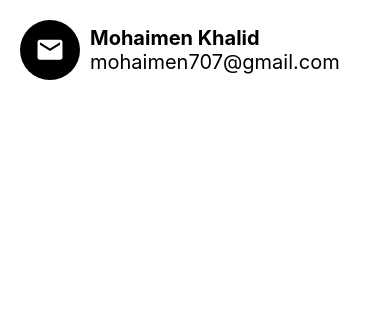
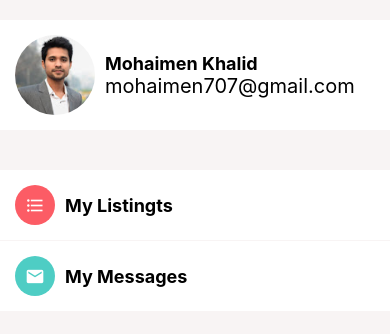
Before and after one commit to mohaimenkhalid/React-Native-Simple-Project, a React Native app: screen / in a window 390 px wide. Shown: the top 334 px of the page. Built offline with nearby package versions, Linux system fonts and the light colour scheme; what react-native would draw is missing.

Commit message:
Account screen design

```diff
--- a/App.js
+++ b/App.js
@@ -7,8 +7,8 @@
 import ViewImageScreen from './app/screens/ViewImageScreen';
 
 import WelcomeScreen from './app/screens/WelcomeScreen';
-import Icon from './app/componets/Icon';
-import ListItem from './app/componets/ListItem';
+
+import AccountScreen from './app/screens/AccountScreen';
 
 const App = () => {
   return (
@@ -28,21 +28,7 @@
     //<ViewImageScreen />
     //<MessagesScreen />
 
-    <Screen>
-      <ListItem
-        title="Mohaimen Khalid"
-        subTitle="mohaimen707@gmail.com"
-        ImageComponent={
-          <Icon
-            name="email"
-            size={60}
-            backgroundColor="black"
-            iconColor="white"
-          />
-        }
-      />
-
-    </Screen>
+    <AccountScreen />
   );
 };
 
--- a/app/componets/ListItem.js
+++ b/app/componets/ListItem.js
@@ -24,7 +24,8 @@
 const styles = StyleSheet.create({
     container: {
         flexDirection: 'row',
-        padding: 20
+        padding: 15,
+        backgroundColor: color.white
     },
     image: {
         width: 80,
@@ -36,7 +37,8 @@
         justifyContent: "center",
     },
     title: {
-        fontWeight: "700"
+        fontWeight: "700",
+        fontSize: 18
     }
 })
 
--- a/app/componets/Screen.js
+++ b/app/componets/Screen.js
@@ -1,9 +1,9 @@
 import React from 'react';
 import { SafeAreaView, StyleSheet, Platform, StatusBar } from 'react-native';
 
-function Screen({children}) {
+function Screen({children, style}) {
     return (
-        <SafeAreaView style={styles.screen}>
+        <SafeAreaView style={[styles.screen, style]}>
             {children}
         </SafeAreaView>
     );
@@ -11,7 +11,7 @@
 
 const styles = StyleSheet.create({
     screen: {
-        paddingTop: Platform.OS === 'android' ? StatusBar.currentHeight : 0,
+        //paddingTop: Platform.OS === 'android' ? StatusBar.currentHeight : 0,
         flex: 1
     }
 })
--- /dev/null
+++ b/app/screens/AccountScreen.js
@@ -0,0 +1,69 @@
+import React from 'react';
+import Screen from '../componets/Screen';
+import Icon from '../componets/Icon';
+import ListItem from '../componets/ListItem';
+import { FlatList, StyleSheet, View } from 'react-native';
+import color from '../config/color';
+import ListItemSeparatorComponent from '../componets/ListItemSeparator';
+
+const menuItems = [
+    {
+        title: "My Listingts",
+        icon: {
+            name: "format-list-bulleted",
+            backgroundColor: color.primary
+        }
+    },
+    {
+        title: "My Messages",
+        icon: {
+            name: "email",
+            backgroundColor: color.secoundary
+        }
+    }
+];
+
+function AccountScreen(props) {
+    return (
+        <Screen style={styles.screen}>
+            <View style={styles.container}>
+                <ListItem
+                    title="Mohaimen Khalid"
+                    subTitle="mohaimen707@gmail.com"
+                    image={require('../assets/me.jpg')}
+
+                />
+            </View>
+            <View style={styles.container}>
+                <FlatList
+                    data={menuItems}
+                    keyExtractor={menuItem => menuItem.title}
+                    renderItem={({item}) =>
+                        <ListItem
+                            title={item.title}
+                            ImageComponent={
+                                <Icon
+                                  name={item.icon.name}
+                                  size={40}
+                                  backgroundColor={item.icon.backgroundColor}
+                                />
+                            }
+                        />
+                    }
+                    ItemSeparatorComponent={ListItemSeparatorComponent}
+                />
+            </View>
+      </Screen>
+    );
+}
+
+const styles = StyleSheet.create({
+    container: {
+        marginVertical: 20
+    },
+    screen: {
+        backgroundColor: color.light
+    }
+})
+
+export default AccountScreen;
```
Also changed, not shown: app/assets/me.jpg (added).
